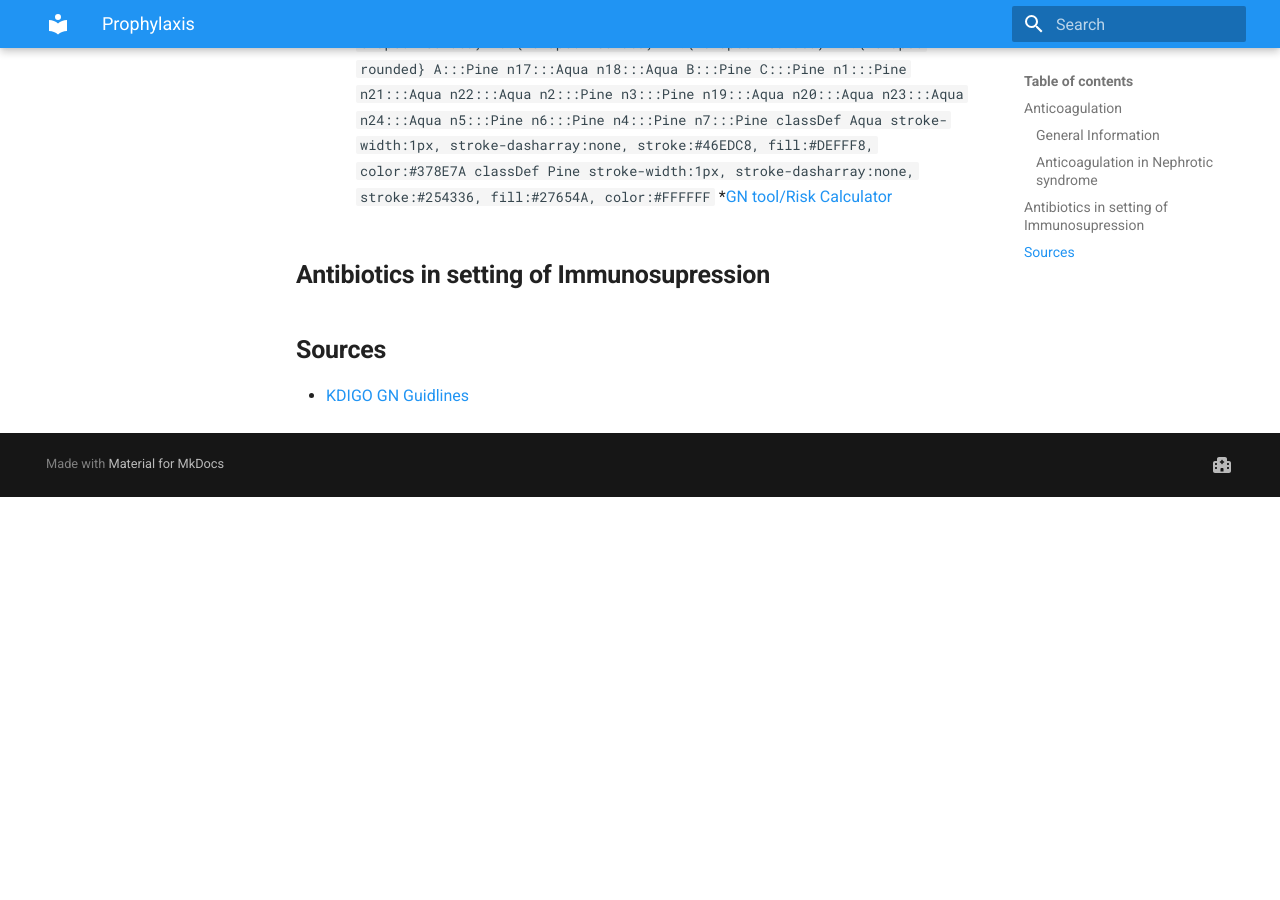
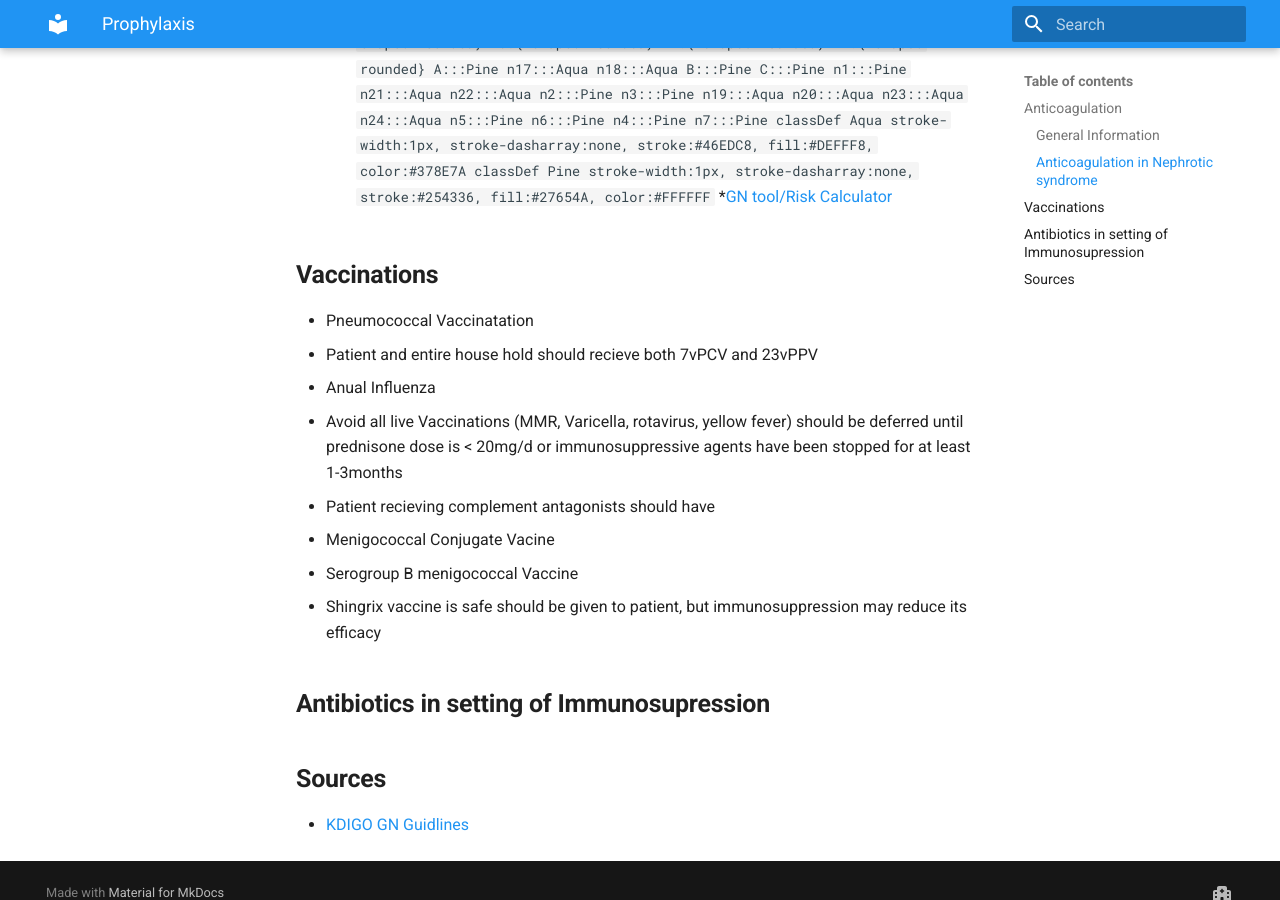
Before and after one commit to TTUNEPH2025/GN, an MkDocs documentation site: the page built from docs/Prophylaxis.md, in a window 1280 px wide and 900 px high, scrolled down 1622 px. Built offline with MkDocs 1.6.1 and Material for MkDocs 9.7.7, drawn with Linux system fonts in a browser that asks for light colours; before the commit the page ends 2119 px from its top, so only the background shows below that.

Commit message:
Update Prophylaxis.md

````diff
--- a/docs/Prophylaxis.md
+++ b/docs/Prophylaxis.md
@@ -77,7 +77,15 @@ flowchart TD
     classDef Pine stroke-width:1px, stroke-dasharray:none, stroke:#254336, fill:#27654A, color:#FFFFFF
 ```
 *[GN tool/Risk Calculator](https://www.med.unc.edu/gntools/bleedrisk.html)
-
+## **Vaccinations**
+ * Pneumococcal Vaccinatation
+   * Patient and entire house hold should recieve both 7vPCV and 23vPPV
+* Anual Influenza
+* Avoid all live Vaccinations (MMR, Varicella, rotavirus, yellow fever) should be deferred until prednisone dose is < 20mg/d or immunosuppressive agents have been stopped for at least 1-3months
+* Patient recieving complement antagonists should have
+   * Menigococcal Conjugate Vacine
+   * Serogroup B menigococcal Vaccine
+ * Shingrix vaccine is safe should be given to patient, but immunosuppression may reduce its efficacy
 ## **Antibiotics in setting of Immunosupression**
 ## **Sources**
 * [KDIGO GN Guidlines](https://kdigo.org/guidelines/gd/)
````
